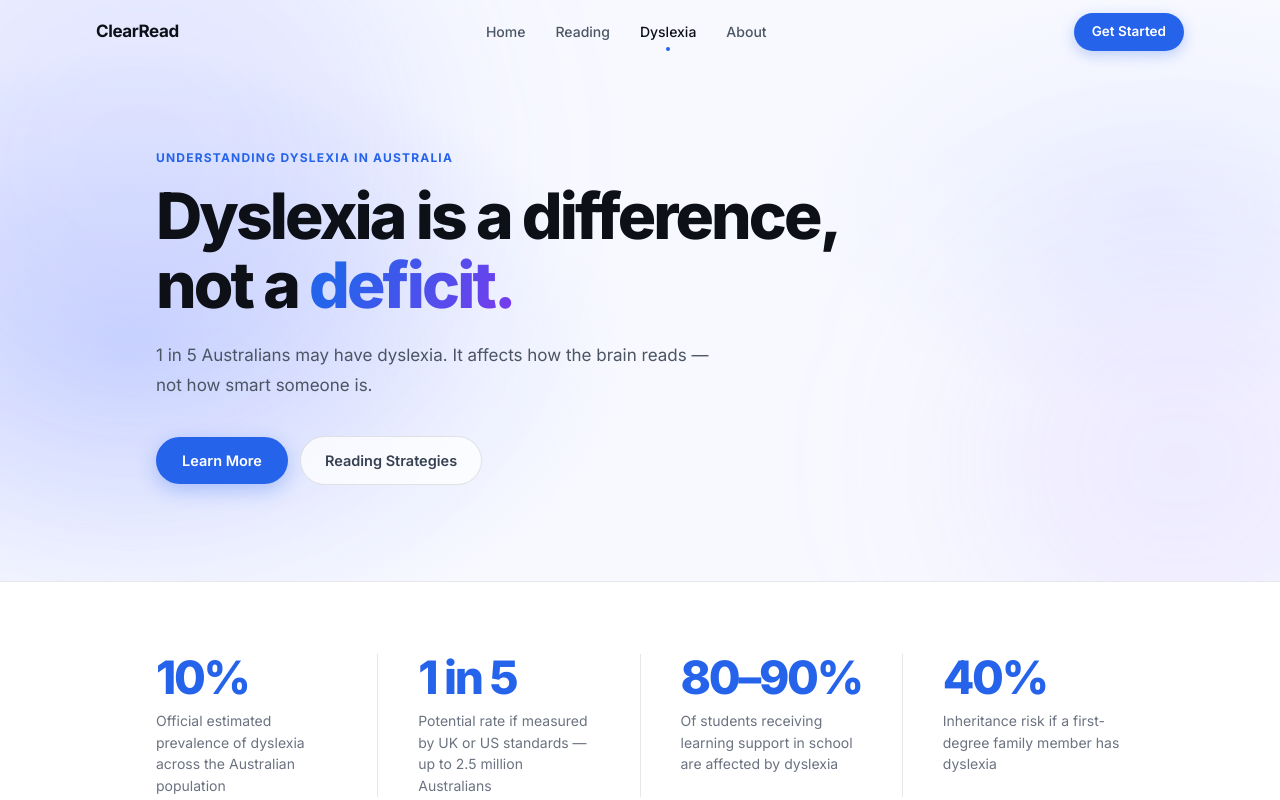
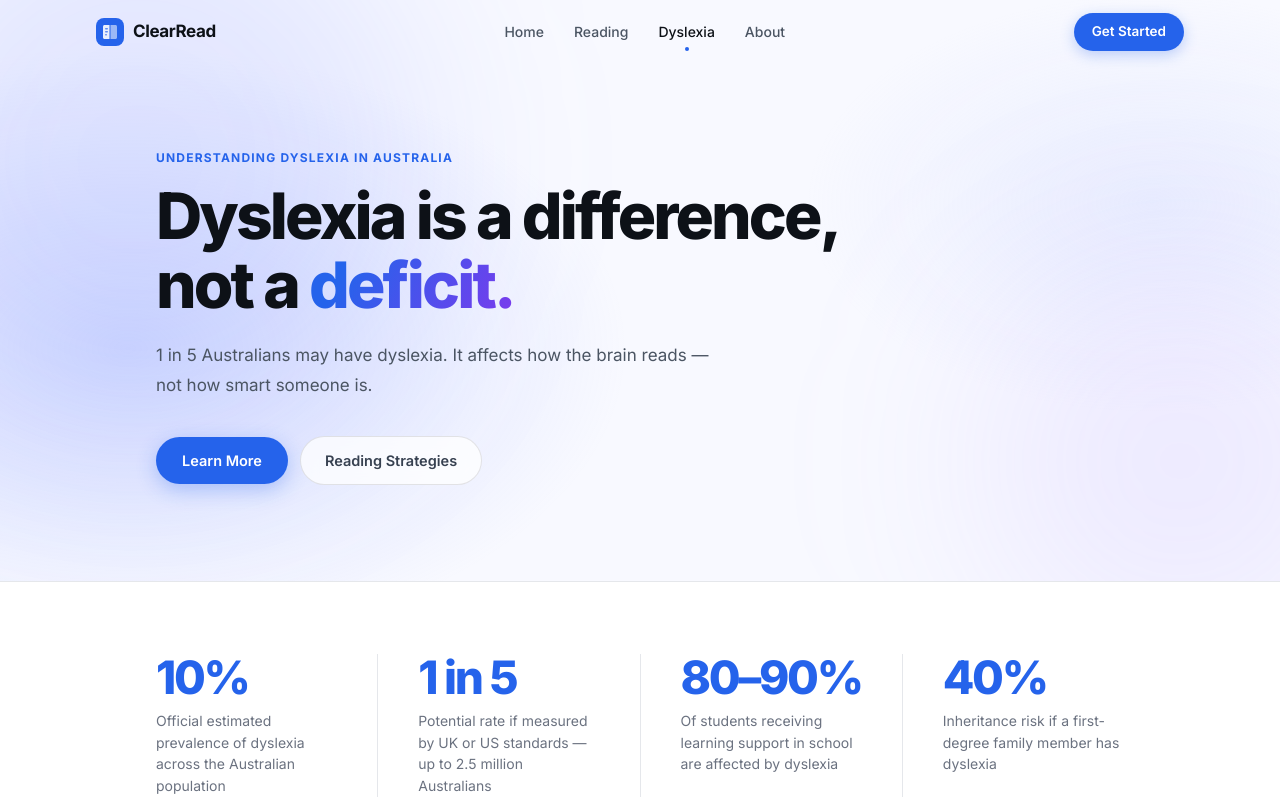
Before and after one commit to fit5120-tp43-12am/fit5120-tp43-newclearread, a Vue app in the folder frontend/: page /dyslexia in a window 1280 px wide. Shown: the top 800 px of the page. Built offline with nearby package versions, Linux system fonts and the light colour scheme.

Commit message:
Update the logo of the website.

```diff
--- a/frontend/src/views/DyslexiaPage.vue
+++ b/frontend/src/views/DyslexiaPage.vue
@@ -13,7 +13,17 @@ onUnmounted(() => window.removeEventListener('scroll', onScroll))
     <!-- Navbar -->
     <nav :class="['navbar', { 'navbar--scrolled': scrolled }]">
       <div class="nav-inner">
-        <a href="/" class="nav-logo">ClearRead</a>
+        <a href="/" class="nav-logo">
+          <svg width="28" height="28" viewBox="0 0 28 28" fill="none" xmlns="http://www.w3.org/2000/svg">
+            <rect width="28" height="28" rx="8" fill="#2563eb"/>
+            <path d="M7 8.5C7 7.67 7.67 7 8.5 7H13.5V21H8.5C7.67 21 7 20.33 7 19.5V8.5Z" fill="white" opacity="0.9"/>
+            <path d="M21 8.5C21 7.67 20.33 7 19.5 7H14.5V21H19.5C20.33 21 21 20.33 21 19.5V8.5Z" fill="white" opacity="0.55"/>
+            <rect x="9" y="10" width="3" height="1.5" rx="0.75" fill="#2563eb" opacity="0.7"/>
+            <rect x="9" y="13" width="3" height="1.5" rx="0.75" fill="#2563eb" opacity="0.7"/>
+            <rect x="9" y="16" width="2" height="1.5" rx="0.75" fill="#2563eb" opacity="0.7"/>
+          </svg>
+          ClearRead
+        </a>
         <ul class="nav-links">
           <li><a href="/" class="nav-link">Home</a></li>
           <li><a href="/reading" class="nav-link">Reading</a></li>
@@ -278,12 +288,10 @@ onUnmounted(() => window.removeEventListener('scroll', onScroll))
   align-items: center;
 }
 .nav-logo {
-  font-size: 17px;
-  font-weight: 700;
-  color: #0d1117;
-  letter-spacing: -0.4px;
-  text-decoration: none;
-  flex-shrink: 0;
+  display: flex; align-items: center; gap: 9px;
+  font-size: 17px; font-weight: 700;
+  color: #0d1117; letter-spacing: -0.4px;
+  text-decoration: none; flex-shrink: 0;
 }
 .nav-links {
   display: flex;
--- a/frontend/src/views/HomePage.vue
+++ b/frontend/src/views/HomePage.vue
@@ -13,7 +13,17 @@ onUnmounted(() => window.removeEventListener('scroll', onScroll))
     <!-- ── Navbar ── -->
     <nav :class="['navbar', { 'navbar--scrolled': scrolled }]">
       <div class="nav-inner">
-        <a href="/" class="nav-logo">ClearRead</a>
+        <a href="/" class="nav-logo">
+          <svg width="28" height="28" viewBox="0 0 28 28" fill="none" xmlns="http://www.w3.org/2000/svg">
+            <rect width="28" height="28" rx="8" fill="#2563eb"/>
+            <path d="M7 8.5C7 7.67 7.67 7 8.5 7H13.5V21H8.5C7.67 21 7 20.33 7 19.5V8.5Z" fill="white" opacity="0.9"/>
+            <path d="M21 8.5C21 7.67 20.33 7 19.5 7H14.5V21H19.5C20.33 21 21 20.33 21 19.5V8.5Z" fill="white" opacity="0.55"/>
+            <rect x="9" y="10" width="3" height="1.5" rx="0.75" fill="#2563eb" opacity="0.7"/>
+            <rect x="9" y="13" width="3" height="1.5" rx="0.75" fill="#2563eb" opacity="0.7"/>
+            <rect x="9" y="16" width="2" height="1.5" rx="0.75" fill="#2563eb" opacity="0.7"/>
+          </svg>
+          ClearRead
+        </a>
         <ul class="nav-links">
           <li><a href="/"         class="nav-link nav-link--active">Home</a></li>
           <li><a href="/reading"  class="nav-link">Reading</a></li>
@@ -188,6 +198,7 @@ onUnmounted(() => window.removeEventListener('scroll', onScroll))
   align-items: center;
 }
 .nav-logo {
+  display: flex; align-items: center; gap: 9px;
   font-size: 17px; font-weight: 700;
   color: #0d1117; letter-spacing: -0.4px;
   text-decoration: none; flex-shrink: 0;
--- a/frontend/src/views/ReadingPage.vue
+++ b/frontend/src/views/ReadingPage.vue
@@ -243,7 +243,17 @@ onUnmounted(() => { window.removeEventListener('scroll', onScroll); stopSpeech()
     <!-- ── Navbar ── -->
     <nav :class="['navbar', { 'navbar--scrolled': scrolled }]">
       <div class="nav-inner">
-        <a href="/" class="nav-logo">ClearRead</a>
+        <a href="/" class="nav-logo">
+          <svg width="28" height="28" viewBox="0 0 28 28" fill="none" xmlns="http://www.w3.org/2000/svg">
+            <rect width="28" height="28" rx="8" fill="#2563eb"/>
+            <path d="M7 8.5C7 7.67 7.67 7 8.5 7H13.5V21H8.5C7.67 21 7 20.33 7 19.5V8.5Z" fill="white" opacity="0.9"/>
+            <path d="M21 8.5C21 7.67 20.33 7 19.5 7H14.5V21H19.5C20.33 21 21 20.33 21 19.5V8.5Z" fill="white" opacity="0.55"/>
+            <rect x="9" y="10" width="3" height="1.5" rx="0.75" fill="#2563eb" opacity="0.7"/>
+            <rect x="9" y="13" width="3" height="1.5" rx="0.75" fill="#2563eb" opacity="0.7"/>
+            <rect x="9" y="16" width="2" height="1.5" rx="0.75" fill="#2563eb" opacity="0.7"/>
+          </svg>
+          ClearRead
+        </a>
         <ul class="nav-links">
           <li><a href="/"         class="nav-link">Home</a></li>
           <li><a href="/reading"  class="nav-link nav-link--active">Reading</a></li>
@@ -489,7 +499,6 @@ onUnmounted(() => { window.removeEventListener('scroll', onScroll); stopSpeech()
   flex-direction: column;
   overflow: hidden;
   background: #fff;
-  font-family: 'Arial', 'Helvetica Neue', sans-serif;
 }
 
 /* ── Navbar ── */
@@ -511,6 +520,7 @@ onUnmounted(() => { window.removeEventListener('scroll', onScroll); stopSpeech()
   align-items: center;
 }
 .nav-logo {
+  display: flex; align-items: center; gap: 9px;
   font-size: 17px; font-weight: 700;
   color: #0d1117; letter-spacing: -0.4px;
   text-decoration: none; flex-shrink: 0;
```
